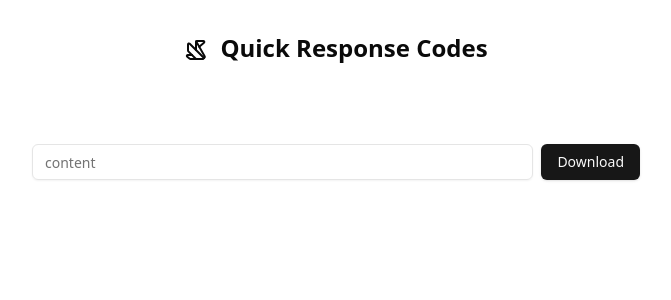
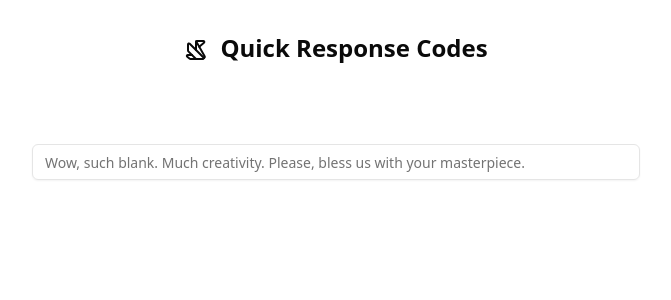
Before and after one commit to inkincaps/utils.qr, a React (Vite) app: page / in a window 1280 px wide. Shown: the top 300 px of the page, without its empty margins (304-975 px from the left). Built offline with nearby package versions, Linux system fonts and the light colour scheme.

Commit message:
update: download condition

```diff
--- a/src/App.tsx
+++ b/src/App.tsx
@@ -59,18 +59,18 @@ function App() {
       <div className="flex gap-2 sm:w-[50%] mb-5 justify-center mx-auto mt-20">
         <Input
           type="text "
-          placeholder="content"
+          placeholder="Wow, such blank. Much creativity. Please, bless us with your masterpiece."
           onChange={(e) => setQrURL(e.target.value)}
           onKeyDown={(e) => (e.code == "Enter" ? captureQr() : null)}
         />
 
-        <Button onClick={() => downloadQr()}>Download</Button>
+        {qrURL && <Button onClick={() => downloadQr()}>Download</Button>}
       </div>
 
       {qrURL && (
         <div className="flex flex-col gap-2 sm:w-[50%] mb-5 mx-auto mt-8">
           <Label htmlFor="logo" className="text-center">
-            Add a logo?
+            Oh, you want to add a logo too?
           </Label>
           <Input
             type="file"
@@ -83,11 +83,10 @@ function App() {
                 reader.onloadend = () => {
                   setImageURI(reader.result as string);
                   console.log(reader.result);
-                  // setTimeout(() => {
-                  //   captureQr()
-                  // }, 1000);
                 };
                 reader.readAsDataURL(file);
+              } else {
+                setImageURI("");
               }
             }}
           />
```
